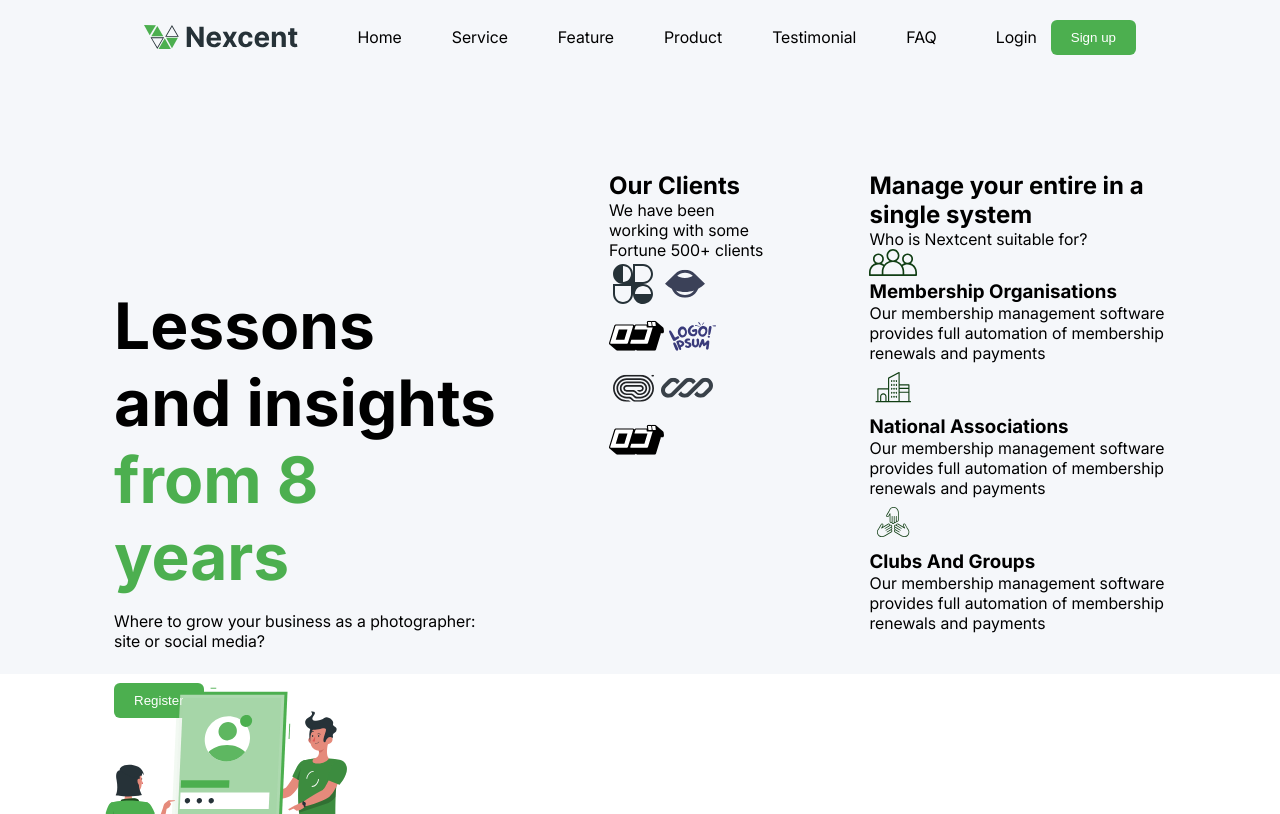
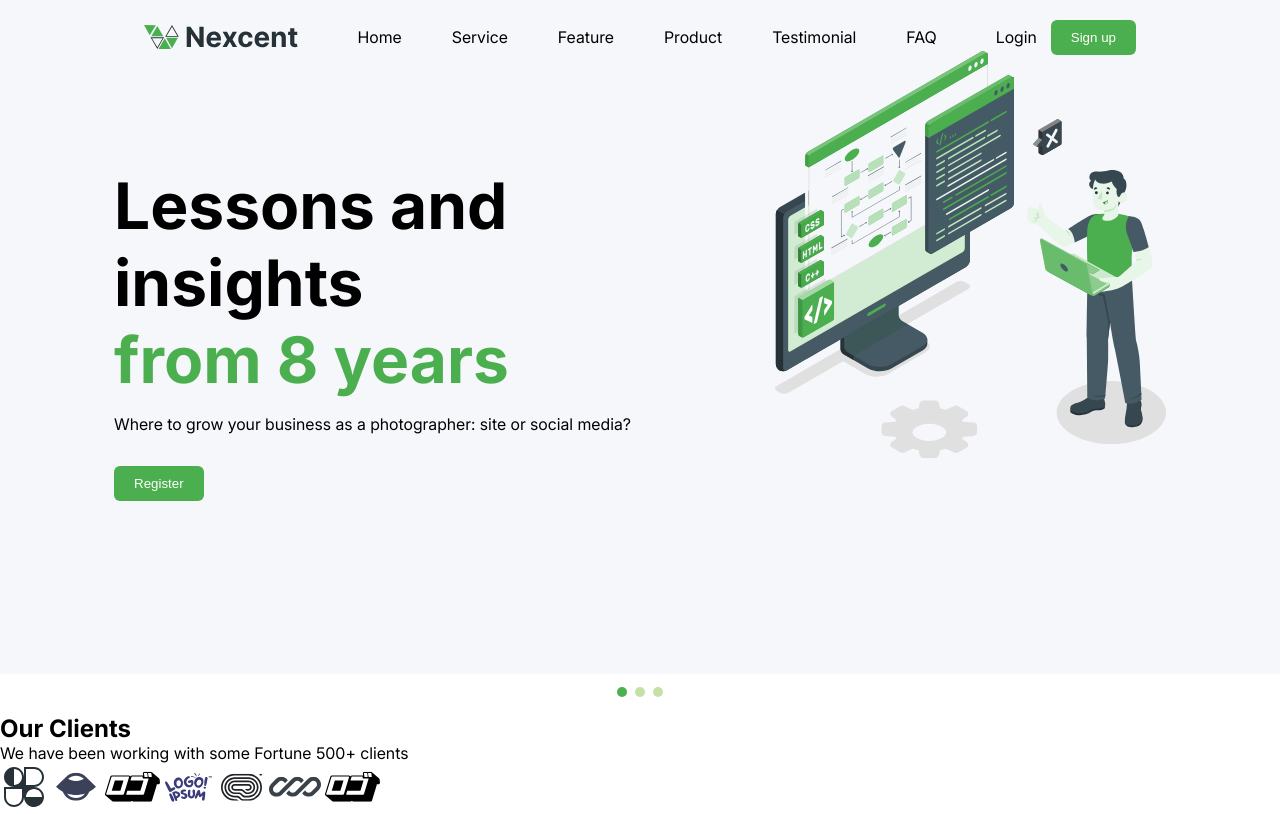
Before and after one commit to renata21lima/landing-page-nextcenter, a plain HTML site: page index.html in a window 1280 px wide. Shown: the top 814 px of the page. Drawn offline with Linux system fonts and the light colour scheme.

Commit message:
feat: styling the changes

```diff
--- a/src/style/style.css
+++ b/src/style/style.css
@@ -3,6 +3,7 @@ body{
     text-decoration: none;
 }
 
+/* Header */
 header{
     display: flex;
     justify-content: space-between;
@@ -55,16 +56,38 @@ button{
     cursor: pointer;
 }
 
+/* Main */
 main{
+    display: flex;
+    flex-direction: column;
+    width: 100%;
+    gap: 40px;
+}
+
+/* Hero */
+.hero{
     background-color: #F5F7FA;
+
+    display: flex;
+    flex-direction: column;
+    align-items: center;
+    justify-content: center;
+    gap: 70px;
     padding:  96px 114px;
 
     width: 100%;
     height: 74.875vh;
 
+}
+
+img[alt="Illustration"]{
+    width: 391px;
+    height: 407px;
+}
+
+.hero-action{
     display: flex;
-    justify-content: space-around;
-    gap: 104px;
+    gap: 114px;
 
 }
 
@@ -90,3 +113,22 @@ img[alt="Illustration"]{
 span{
     color: #4CAF4F;
 }
+
+/* Simulando Botão */
+.dots {
+    display: flex;
+    gap: 8px;
+}
+
+.dot {
+    width: 10px;
+    height: 10px;
+    border-radius: 50%;
+    background-color: #c5e1a5;
+}
+
+.active {
+    background-color: #4CAF50;
+}
+
+/* Clients */
```
